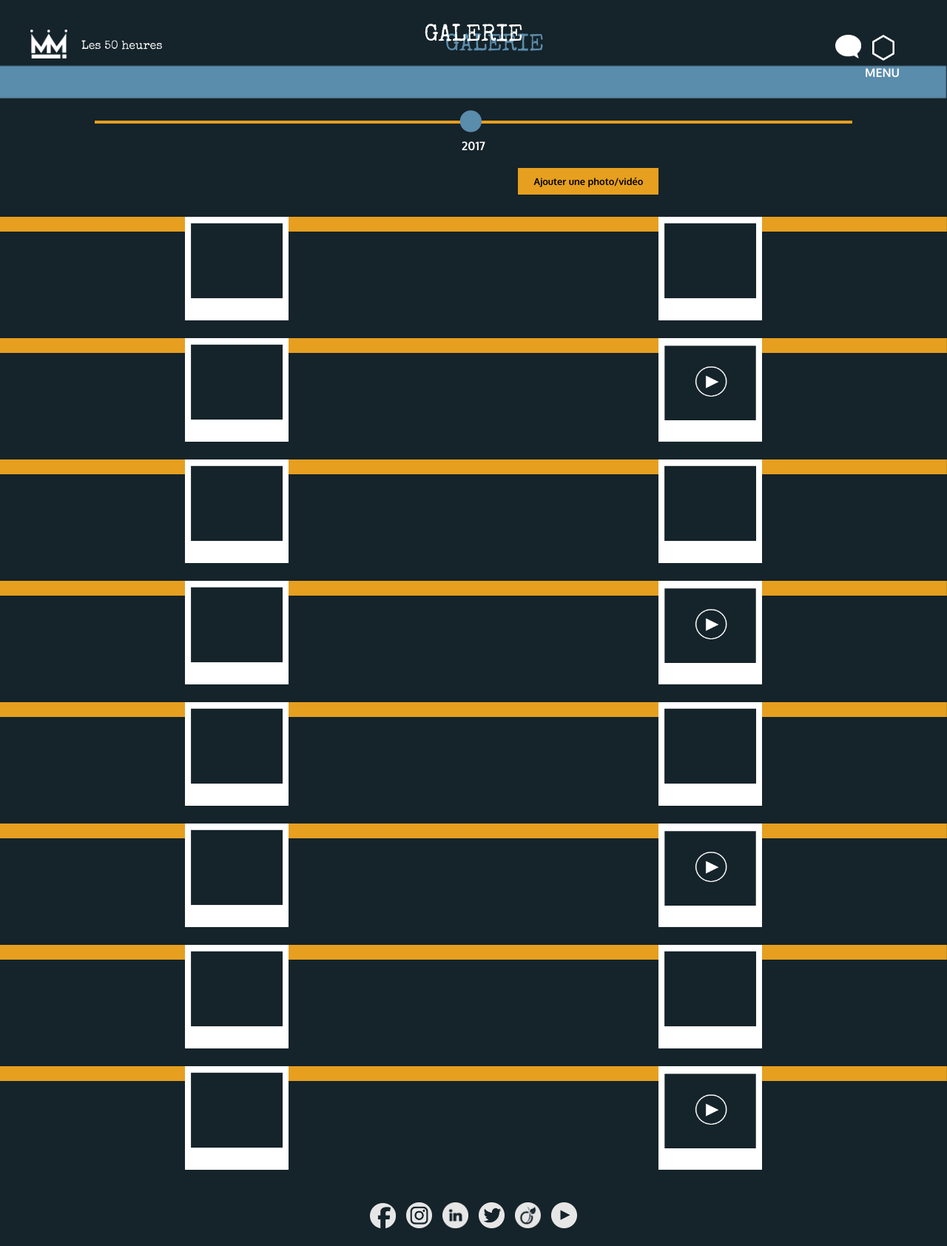
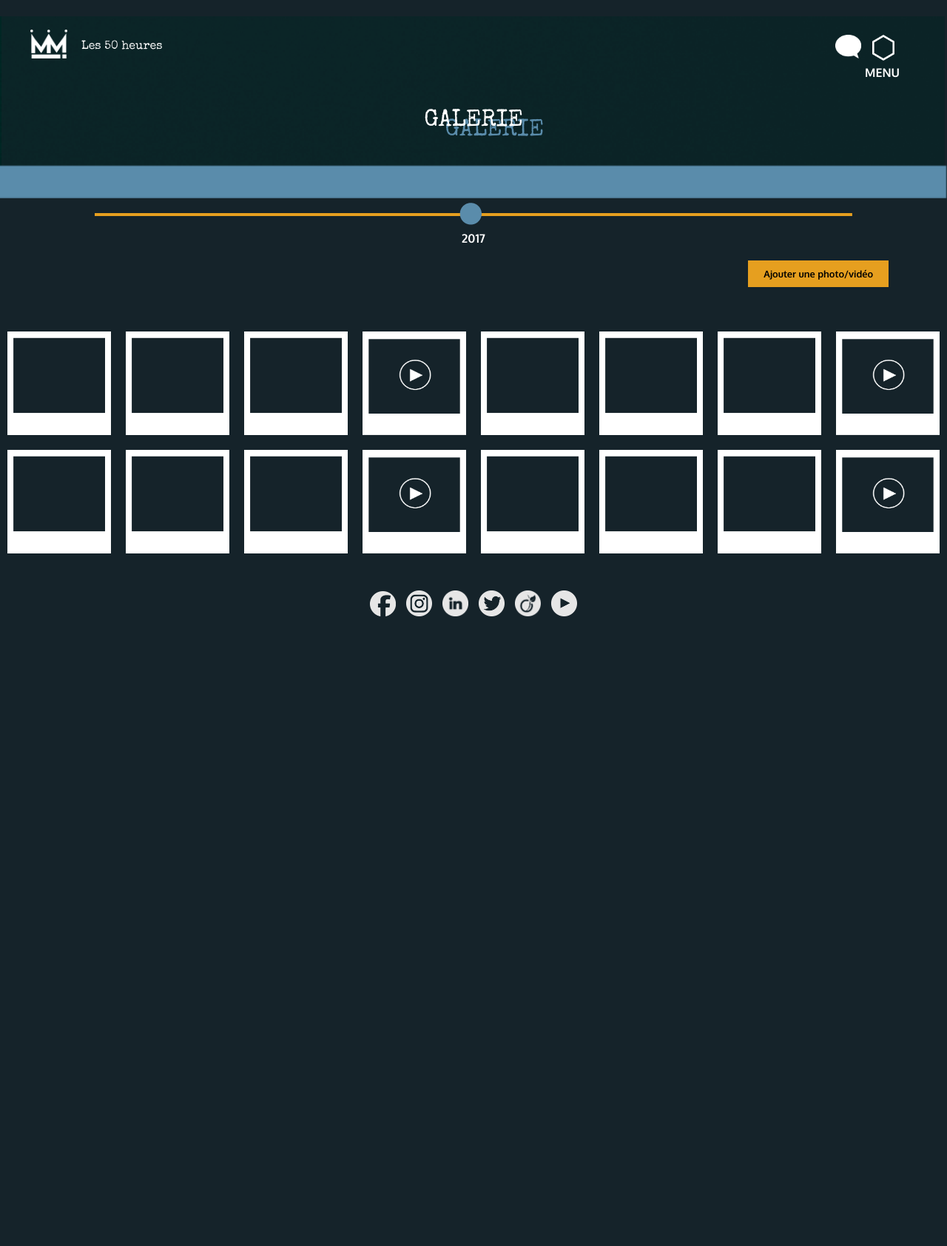
Before and after one commit to les50heures/les50heures, a PHP site: template templates/galerie.html.twig in a window 1280 px wide. Shown: the whole page at 74% size. After the commit the page ends 833 px from the top, so only its background shows below. Run offline with PHP 8.4, Linux system fonts and the light colour scheme; the template is opened without the code that fills it, so the values that code supplies are empty; some libraries are stand-ins or nearby versions.

Commit message:
petit modif galerie
html

```diff
--- a/css/style.css
+++ b/css/style.css
@@ -791,8 +791,8 @@ piece h1 {
 .supperpose_titre {
     position: relative;
     z-index: 1;
-    top: -10px;
-    left: 30%;
+    top: 105px;
+    left: 40%;
 }
 
 .titre {
@@ -804,7 +804,7 @@ piece h1 {
 /*-------- Bouton ---------*/
 .progress {
     width: 100%;
-    margin-top: -100px;
+    margin-top: -70px;
 }
 
 .progress > .ligne {
@@ -831,7 +831,7 @@ piece h1 {
 .modif2 {
     width: 190px;
     position: relative;
-    left: 150px;
+    left: 36%;
     margin-bottom: 30px;
     background-color: #e69f1f;
     border: 0;
@@ -841,14 +841,18 @@ piece h1 {
 .galerie {
     display: flex;
     flex-wrap: wrap;
-    justify-content: space-around;
+    justify-content: center;
+    margin-bottom: 40px;
+}
+.galerie img {
+    margin: 10px;
 }
 
 .photo {
     width: 140px;
     height: 140px;
     position: relative;
-    top: -24px;
+    top: 20px;
 }
 
 /* -------------------- PAGE ENCHERE ---------------------  */
@@ -878,12 +882,15 @@ piece h1 {
     line-height: 2.5em;
 }
 
-.titre {  top: 10px;  }
+.titre {  top: 125px;  }
 .encheres .titre {  top: 85px;  }
 .encheres span {
-    left: 80px;
-    top: 15px;
-
+    top: 105px;
+    left: 40%;
+}
+.bandeau-ligne-bleu {
+    top: 135px;
+    position: relative;
 }
 
 /*contenu*/
--- a/templates/galerie.html.twig
+++ b/templates/galerie.html.twig
@@ -2,10 +2,10 @@
 {% block title %}Les 50 Heures | Galerie{% endblock %}
 {% block contenu %}
 
-<div class="bandeau bandeau-galerie">
+<div id="header-galerie" class="bandeau bandeau-galerie">
     <h1 class="titre">Galerie</h1>
     <span class="supperpose_titre">Galerie</span>
-    <img src="css/images-interface/ligne_bleu.png" alt="ligne">
+    <img class="bandeau-ligne-bleu" src="css/images-interface/ligne_bleu.png" alt="ligne">
 </div>
 
 <div class="progress">
@@ -19,58 +19,21 @@
     Ajouter une photo/vidéo
 </button>
 
-<img class="ligne" src="css/images-interface/ligne_jaune.png" alt="ligne">
-
 <div class="galerie">
     <img data-toggle="modal" data-target="#myModal" class="photo" src="css/images-interface/galerie/photo.png" alt="photo">
     <img data-toggle="modal" data-target="#myModal" class="photo" src="css/images-interface/galerie/photo.png" alt="photo">
-</div>
-
-<img class="ligne" src="css/images-interface/ligne_jaune.png" alt="ligne">
-
-<div class="galerie">
     <img data-toggle="modal" data-target="#myModal" class="photo" src="css/images-interface/galerie/photo.png" alt="photo">
     <img data-toggle="modal" data-target="#myModal" class="photo" src="css/images-interface/galerie/video.png" alt="video">
-</div>
-
-<img class="ligne" src="css/images-interface/ligne_jaune.png" alt="ligne">
-
-<div class="galerie">
     <img data-toggle="modal" data-target="#myModal" class="photo" src="css/images-interface/galerie/photo.png" alt="photo">
     <img data-toggle="modal" data-target="#myModal" class="photo" src="css/images-interface/galerie/photo.png" alt="photo">
-</div>
-
-<img class="ligne" src="css/images-interface/ligne_jaune.png" alt="ligne">
-
-<div class="galerie">
     <img data-toggle="modal" data-target="#myModal" class="photo" src="css/images-interface/galerie/photo.png" alt="photo">
     <img data-toggle="modal" data-target="#myModal" class="photo" src="css/images-interface/galerie/video.png" alt="video">
-</div>
-
-<img class="ligne" src="css/images-interface/ligne_jaune.png" alt="ligne">
-
-<div class="galerie">
     <img data-toggle="modal" data-target="#myModal" class="photo" src="css/images-interface/galerie/photo.png" alt="photo">
     <img data-toggle="modal" data-target="#myModal" class="photo" src="css/images-interface/galerie/photo.png" alt="photo">
-</div>
-
-<img class="ligne" src="css/images-interface/ligne_jaune.png" alt="ligne">
-
-<div class="galerie">
     <img data-toggle="modal" data-target="#myModal" class="photo" src="css/images-interface/galerie/photo.png" alt="photo">
     <img data-toggle="modal" data-target="#myModal" class="photo" src="css/images-interface/galerie/video.png" alt="video">
-</div>
-
-<img class="ligne" src="css/images-interface/ligne_jaune.png" alt="ligne">
-
-<div class="galerie">
     <img data-toggle="modal" data-target="#myModal" class="photo" src="css/images-interface/galerie/photo.png" alt="photo">
     <img data-toggle="modal" data-target="#myModal" class="photo" src="css/images-interface/galerie/photo.png" alt="photo">
-</div>
-
-<img class="ligne" src="css/images-interface/ligne_jaune.png" alt="ligne">
-
-<div class="galerie">
     <img data-toggle="modal" data-target="#myModal" class="photo" src="css/images-interface/galerie/photo.png" alt="photo">
     <img data-toggle="modal" data-target="#myModal" class="photo" src="css/images-interface/galerie/video.png" alt="video">
 </div>
```
Also changed, not shown: css/responsive.css (+6 -3 lines).
